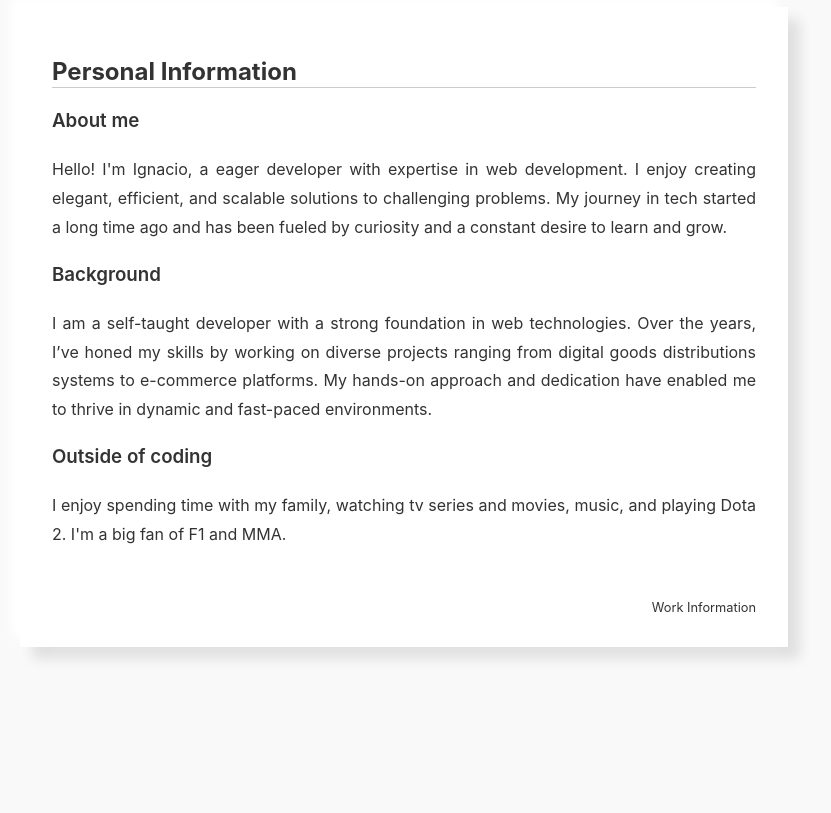
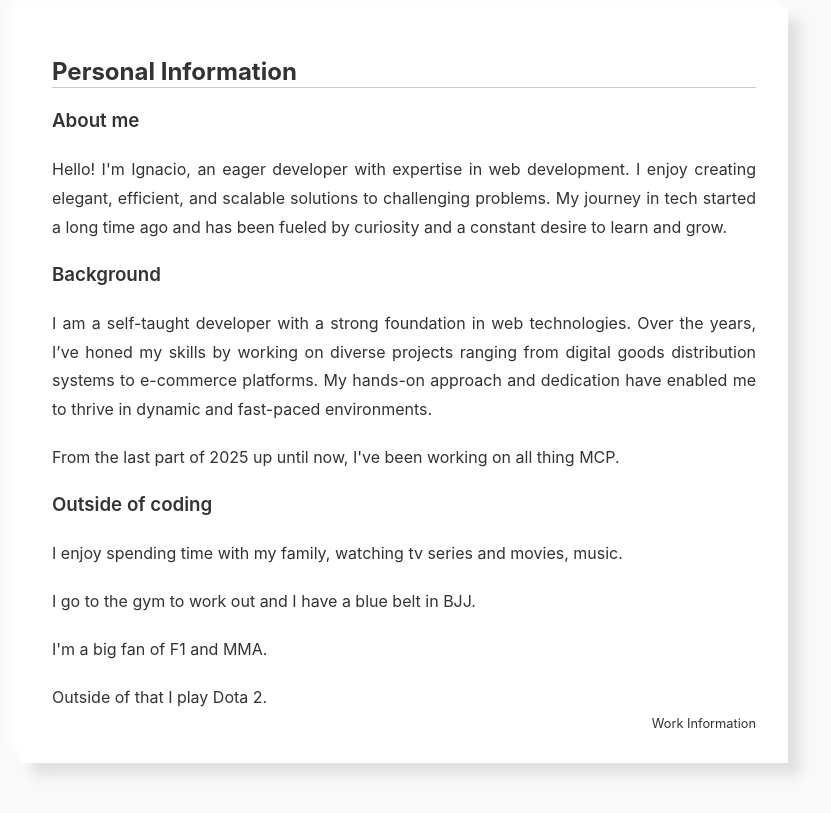
Before and after one commit to imroca/imroca.github.io, a plain HTML site: page index.html in a window 1280 px wide. Shown: the part 137-950 px from the top of the page, without its empty margins (236-1067 px from the left). Drawn offline with Linux system fonts and the light colour scheme.

Commit message:
Fix typos and enhance personal information text
Corrected typos and improved phrasing in personal information section.

```diff
--- a/index.html
+++ b/index.html
@@ -23,7 +23,7 @@
         <h2>Personal Information</h2>
         <h3>About me</h3>
         <p>
-          Hello! I'm Ignacio, a eager developer with expertise in web
+          Hello! I'm Ignacio, an eager developer with expertise in web
           development. I enjoy creating elegant, efficient, and scalable
           solutions to challenging problems. My journey in tech started a long
           time ago and has been fueled by curiosity and a constant desire to
@@ -33,14 +33,26 @@
         <p>
           I am a self-taught developer with a strong foundation in web
           technologies. Over the years, I’ve honed my skills by working on
-          diverse projects ranging from digital goods distributions systems to
+          diverse projects ranging from digital goods distribution systems to
           e-commerce platforms. My hands-on approach and dedication have enabled
           me to thrive in dynamic and fast-paced environments.
+        </p>
+        <p>
+          From the last part of 2025 up until now, I've been working on all thing MCP.
         </p>
         <h3>Outside of coding</h3>
         <p>
           I enjoy spending time with my family, watching tv series and movies,
-          music, and playing Dota 2. I'm a big fan of F1 and MMA.
+          music.
+        </p>
+        <p>
+          I go to the gym to work out and I have a blue belt in BJJ.
+        </p>
+        <p>
+          I'm a big fan of F1 and MMA.
+        </p>
+        <p>
+          Outside of that I play Dota 2.
         </p>
         <div class="section-footer">
           <a href="#work">Work Information</a>
```
